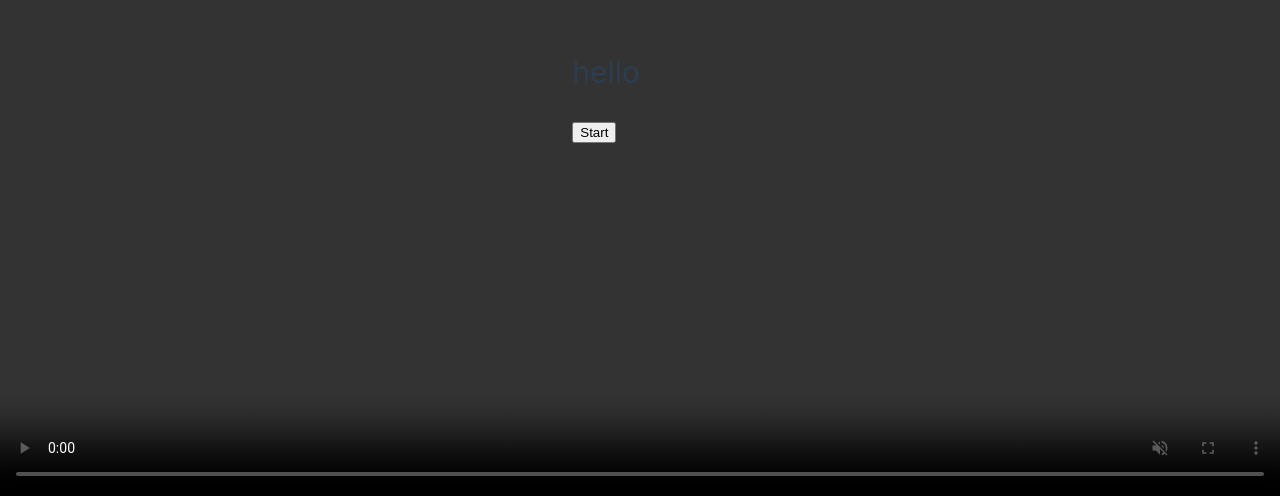
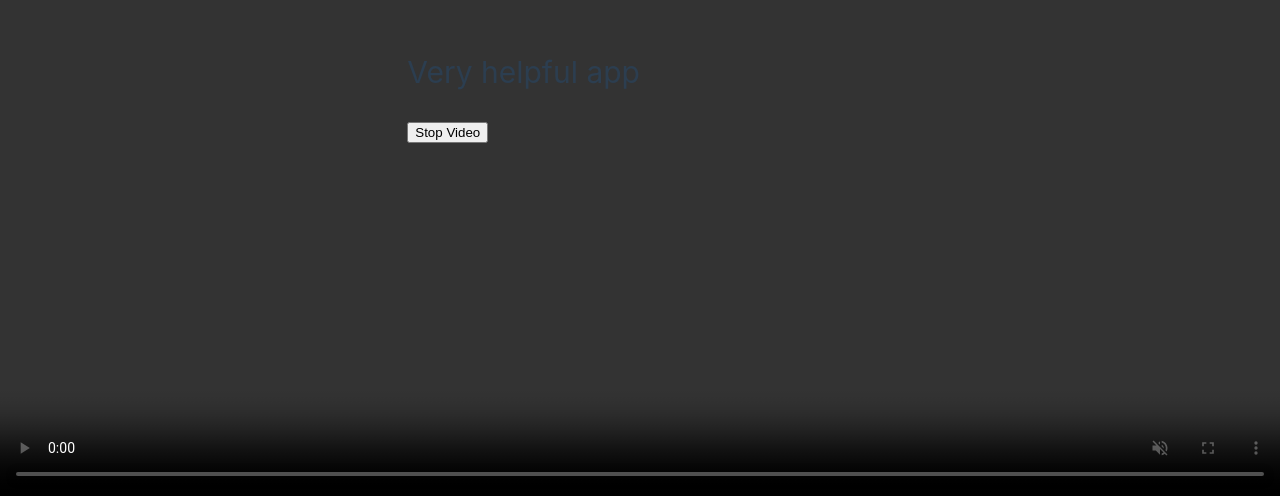
Before and after one commit to dlbs0/brakes, a Vue app: page / in a window 1280 px wide. Shown: the part 304-800 px from the top of the page. Built offline with nearby package versions, Linux system fonts and the light colour scheme; no server answers.

Commit message:
stretch video

```diff
--- a/src/App.vue
+++ b/src/App.vue
@@ -1,7 +1,7 @@
 <script setup lang="ts">
 
-import { computed, ref, watch, watchEffect } from 'vue'
-import { refThrottled, useDevicesList, useUserMedia, watchThrottled } from '@vueuse/core'
+import { computed, onMounted, ref,  watchEffect } from 'vue'
+import { refThrottled, useDevicesList, useUserMedia, useDeviceMotion } from '@vueuse/core'
 
 const currentCamera = ref<string>()
 const { videoInputs: cameras } = useDevicesList({
@@ -23,8 +23,6 @@ watchEffect(() => {
 })
 
 
-import { useDeviceMotion } from '@vueuse/core'
-
 const {
   acceleration,
   accelerationIncludingGravity,
@@ -32,7 +30,6 @@ const {
   interval,
 } = useDeviceMotion()
 
-// const stopNow = ref(false);
 const stillVal = 2
 
 const stopNow = computed(() => {
@@ -41,18 +38,15 @@ const stopNow = computed(() => {
 })
 const throttled = refThrottled(stopNow, 2000, true , true)
 
-// watchThrottled(acceleration, (v) => {
-//   if(v && ((v?.x ?? 0 > 4) || (v?.y ?? 0 > 4) || (v?.z ?? 0 > 4))) {
-//     console.log('acceleration', v)
-//     window.alert("brake");
-//   }
-// },{ throttle: 2000 },)
+onMounted(() => {
+  enabled.value = true
+})
 </script>
 
 <template>
-  <h1>hello</h1>
+  <h1>Very helpful app</h1>
   <h1 style="color: red; font-size: 4rem;" v-if="throttled">Brake</h1>
-  <h1 style="color: red; font-size: 4rem;" v-if="stopNow">Stop</h1>
+  <h1 style="color: red; font-size: 4rem;" v-if="stopNow">Slow Down</h1>
 
   {{(acceleration?.x?.toFixed(2))}}<br>
   {{acceleration?.y?.toFixed(2)}}<br>
@@ -60,7 +54,7 @@ const throttled = refThrottled(stopNow, 2000, true , true)
   <div class="flex flex-col gap-4 text-center">
     <div>
       <button @click="enabled = !enabled">
-        {{ enabled ? 'Stop' : 'Start' }}
+        {{ enabled ? 'Stop Video' : 'Start Video' }}
       </button>
     </div>
 
@@ -80,6 +74,8 @@ const throttled = refThrottled(stopNow, 2000, true , true)
   top:0;
   left:0;
   z-index: -1;
+  object-fit: cover;
+  object-position: 50% 50%;
 }
 
 </style>
```
